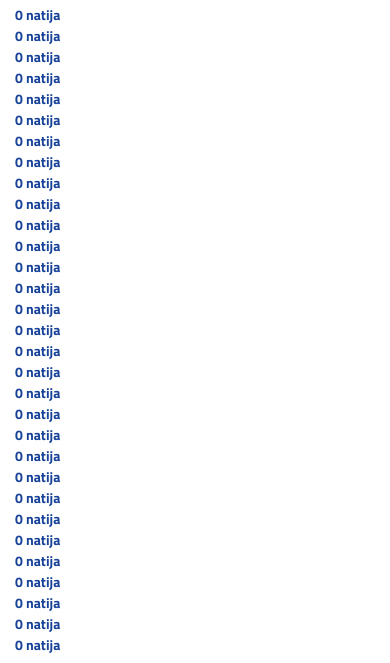
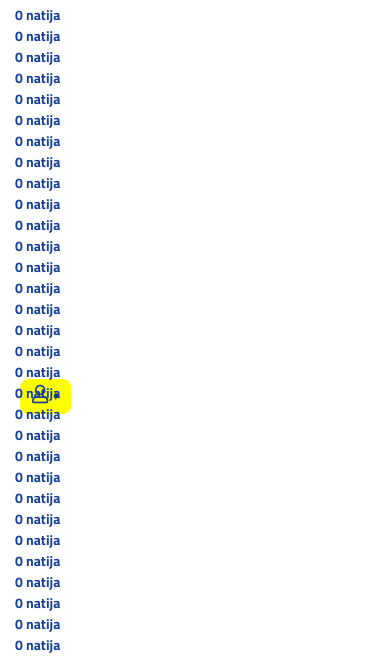
Before and after one commit to AbdumalikK/cars-lalaku.uz, a PHP site: page /?Andijon=1 in a window 390 px wide. Shown: the part 303-966 px from the top of the page. Run offline with PHP 8.4, Linux system fonts and the light colour scheme; the visitor is signed in with stand-in values (Sample User, id 1); data that the repository does not hold is empty; style sheets or scripts are compiled from the project's sources.

Commit message:
some changes

```diff
--- a/action/add.php
+++ b/action/add.php
@@ -1,4 +1,5 @@
 <?php
+session_start();
 if(isset($_SESSION["loggedin"])) {
 ?>
 
--- a/action/edit.php
+++ b/action/edit.php
@@ -1,5 +1,6 @@
 <?php
 include '../includes/config.php';
+session_start();
 if(isset($_SESSION["loggedin"])) {
 ?>
 
--- a/action/index.php
+++ b/action/index.php
@@ -1,4 +1,5 @@
 <?php
+session_start();
 if(isset($_SESSION["loggedin"])) {
 ?>
 <!DOCTYPE html>
--- a/action/update.php
+++ b/action/update.php
@@ -1,4 +1,5 @@
 <?php
+session_start();
 if(isset($_SESSION["loggedin"])) {
 ?>
 <!DOCTYPE html>
--- a/action/user-view.php
+++ b/action/user-view.php
@@ -1,4 +1,4 @@
-<?php include '../includes/config.php' ?>
+<?php include '../includes/config.php'; session_start(); ?>
 <!DOCTYPE html>
 <html lang="en">
 <head>
--- a/includes/config.php
+++ b/includes/config.php
@@ -15,7 +15,7 @@ if(in_array($_SERVER['REMOTE_ADDR'], $localWhiteList)){
 
 	$DB_SERVER = 'localhost';
 	$DB_USERNAME = 'root';
-	$DB_PASSWORD = '';
+	$DB_PASSWORD = 'root';
 	$DB_NAME = 'lalaku-cars';
 	// try {
 	// 	$connect = new PDO("mysql:host=$DB_SERVER;dbname=lalaku-cars", $DB_USERNAME, $DB_PASSWORD);
--- a/includes/header.php
+++ b/includes/header.php
@@ -10,7 +10,7 @@
     <link rel="stylesheet" href="<?php echo $homeurl; ?>styles/css/style.css">
     <link rel="stylesheet" href="<?php echo $homeurl; ?>styles/css/search.css">
     <link rel="stylesheet" href="<?php echo $homeurl; ?>styles/css/image.css">
-    <!-- <link rel="stylesheet" href="styles/source/all.min.css"> -->
+    <link rel="stylesheet" href="https://cdnjs.cloudflare.com/ajax/libs/font-awesome/5.15.3/css/all.min.css">
     <!-- Fonts -->
     <link rel="stylesheet" href="<?php echo $homeurl; ?>styles/fonts/18VAGROUNDEDMBOLD_0.TTF">
     <link rel="stylesheet" href="<?php echo $homeurl; ?>styles/fonts/TITILLIUM-BOLD.OTF">
@@ -18,11 +18,11 @@
     <link rel="stylesheet" href="<?php echo $homeurl; ?>styles/fonts/TITILLIUM-THIN.OTF">
     <link rel="icon" href="<?php echo $homeurl; ?>favicon.ico" type="image/x-icon">
     <!-- JS Files -->
-    <!-- <script src="styles/source/jquery.min.js"></script>
-    <script src="styles/source/bootstrap.min.js"></script>
-    <script src="styles/source/popper.min.js"></script>
-    <script src="styles/js/app.js"></script> -->
-	<!-- <script src="styles/js/search.js"></script> -->
+    <!-- <script src="../styles/source/jquery.min.js"></script> -->
+    <!-- <script src="../styles/source/bootstrap.min.js"></script>
+    <script src="../styles/source/popper.min.js"></script>
+    <script src="../styles/js/app.js"></script>
+	<script src="styles/js/search.js"></script> -->
 </head>
 <body>
 <!-- Container -->
@@ -539,3 +539,18 @@ if(isset($_SESSION["loggedin"])) {
    <!--  <script>
         new Darkmode().showWidget();
     </script> -->
+
+<?php if(isset($_SESSION["loggedin"])) { ?>
+<span class="user-popup">
+<div class="btn-group dropright">
+<button type="button" class="btn dropdown-toggle" data-toggle="dropdown" aria-haspopup="true" aria-expanded="false">
+<i class="far fa-user  fa-lg"></i>
+</button>
+<div class="dropdown-menu ml-2">
+        <a href="" class="d-block p-1 text-dark">Profil</a>
+        <a href="" class="d-block p-1 text-dark">Parol alishtirish</a>
+        <a href="user/logout" class="d-block p-1 text-dark">Chiqish</a>
+</div>
+</div>
+</span>
+<?php } ?>
--- a/notification.php
+++ b/notification.php
@@ -56,8 +56,8 @@ if(isset($_SESSION["loggedin"])) {
 
 
 <?php
-  $sql = "SELECT persons.id, persons.driver_name, persons.driver_surname, persons.d_phone_1, documents.tex_pass_date, documents.ins_date, documents.gas_date, documents.renta_date, documents.trust_date FROM persons
-	 LEFT JOIN documents ON documents.id = persons.id
+  $sql = "SELECT p.id, p.driver_name, p.driver_surname, p.d_phone_1, d.tex_pass_date, d.ins_date, d.gas_date, d.renta_date, d.trust_date FROM persons p
+	 LEFT JOIN documents d ON d.id = p.id
 	 /*WHERE documents.item_status = 0*/
 	";
   $result = $connect->prepare($sql);
--- a/styles/css/style.css
+++ b/styles/css/style.css
@@ -605,8 +605,22 @@ input:checked + .btn-purchase-title {
 .bageRed {
   background-color: red !important;
 }
-.content-border-bottom {
-  border-bottom: 1px solid rgba(112, 112, 112, 0.6)!important;
-  padding-bottom: 7px!important;
+
+.user-popup {
+  display: none;
 }
+
+@media screen and (max-width: 700px) {
+  .user-popup {
+    display: block;
+    position: fixed;
+    bottom: 15%;
+    left: 5%;
+    padding: 0px;
+    border: 1px solid #ffff00;
+    border-radius: 8px;
+    background-color: #ffff00;
+  }
+}
+
 /*# sourceMappingURL=style.css.map */
--- a/styles/js/app.js
+++ b/styles/js/app.js
@@ -517,3 +517,7 @@ function downloadimage() {
                 link.click();
             });
         }
+
+        $('.user-popup').click(function() {
+            $('.dropdown-menu').toggle();
+        });
--- a/styles/scss/style.scss
+++ b/styles/scss/style.scss
@@ -533,3 +533,18 @@ input:checked + .btn-purchase-title {
   .bageRed {
 	background-color: red!important;
   }
+.user-popup {
+	display: none;
+}
+@media screen and (max-width: 700px) {
+  .user-popup {
+	display: block;
+	position: fixed;
+	bottom: 15%;
+	left: 5%;
+	padding: 0px;
+	border: 1px solid #ffff00;
+	border-radius: 8px;
+	background-color: #ffff00;
+  }
+}
```
Also changed, not shown: user/login.php (+2 -5 lines), 1 other file.
